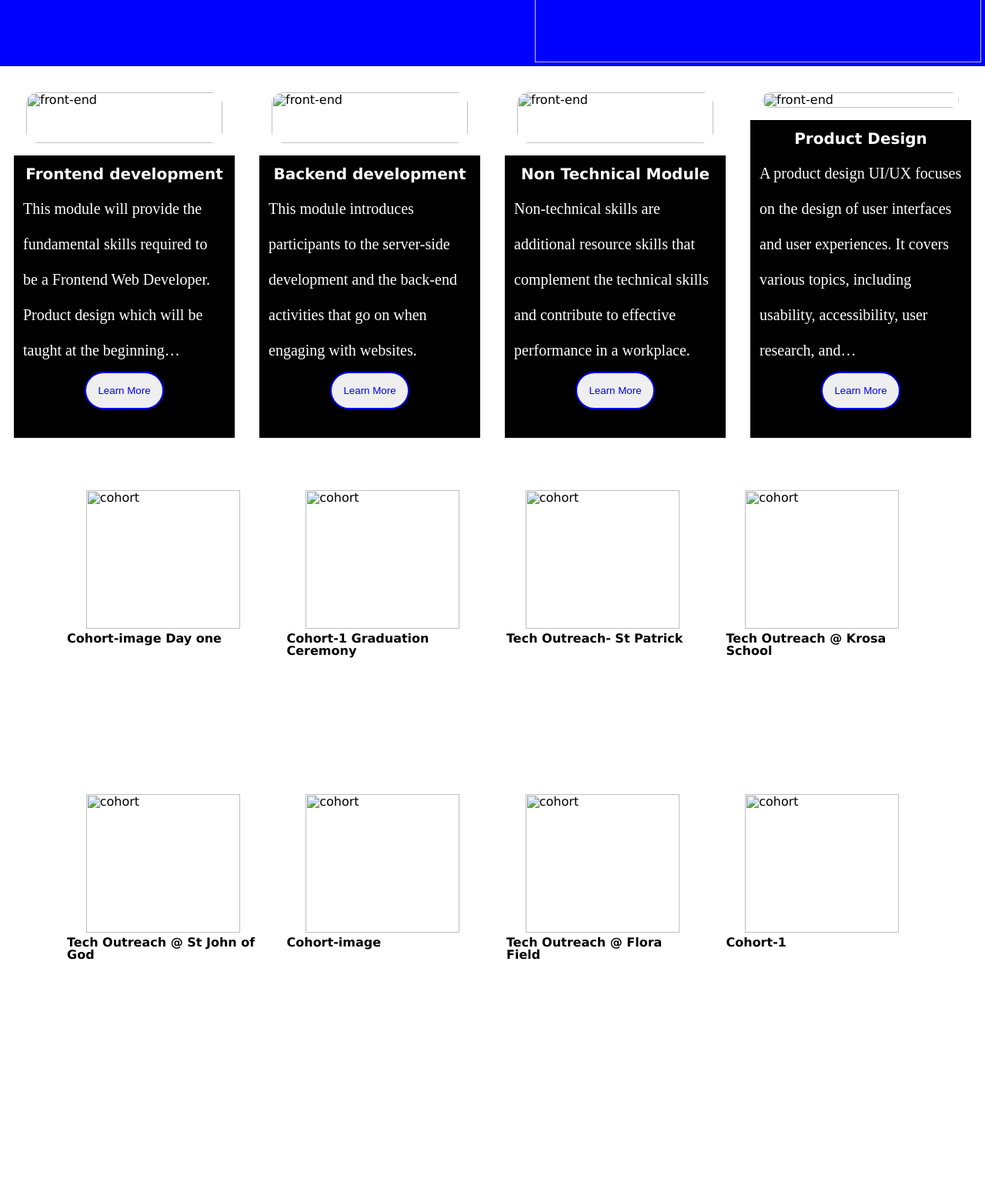
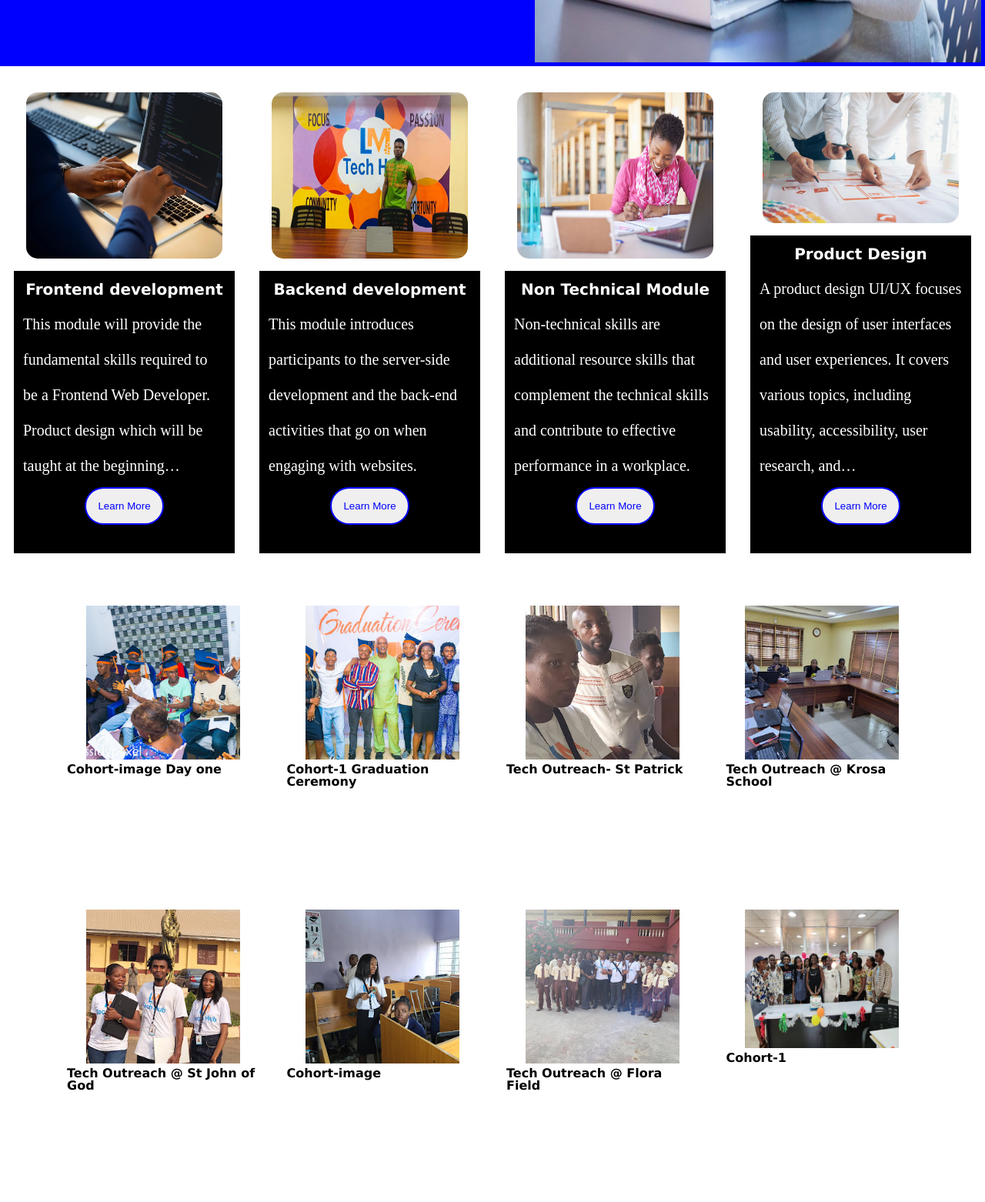
Before and after one commit to Nchedubem/Lesson_3_Task_3_Chidubem_Nweke, a website: page html/index.html in a window 1280 px wide. Shown: the part 800-2362 px from the top of the page at 77% size. Before the commit the page ends 2219 px from the top, so only its background shows below. Drawn offline with Linux system fonts and the light colour scheme; files that its build step writes are made by us from their sources.

Commit message:
update commit

```diff
--- a/html/index.html
+++ b/html/index.html
@@ -4,14 +4,14 @@ html lang="en">
         <meta http-equiv="X-UA-Compatible" content="IE=edge" />
         <meta name="viewport" content="width=device-width, initial-scale=1.0" />
         <link rel="stylesheet" href="../images/favicon.ico" type="image/logo" />
-        <link rel="stylesheet" href="./css/style.css" />
+        <link rel="stylesheet" href="../css/style.css" />
         <link href="https://fonts.googleapis.com/icon?family=Material+Icons" rel="stylesheet">
         <title>LM blog</title>
     </head>
     <body>
         <header>
             <div class="img-container">
-                <img src="./images/logo.png" class="logo-img" alt="logo" />
+                <img src="../images/logo.png" class="logo-img" alt="logo" />
             </div>
             <nav class="navbar">
                 <a href="#home">HOME</a>
@@ -32,14 +32,14 @@ html lang="en">
                 </p>
                 </div>
                 <div class="sectionimage">
-                  <img class="nerd-image" src="./images/academy-student-programmer-3.jpg" alt="image"/>
+                  <img class="nerd-image" src="../images/academy-student-programmer-3.jpg" alt="image"/>
                 </div>
 
         </section>
         <section class="jp">
             <div class="content">
                 <div class="img-container">
-                    <img src="./images/frontend-web-development.jpg" alt="front-end">
+                    <img src="../images/frontend-web-development.jpg" alt="front-end">
                 </div>
                 <div class="text-container">
                     <h1>Frontend development</h1>
@@ -51,7 +51,7 @@ html lang="en">
             </div>
             <div class="content">
                 <div class="img-container">
-                    <img src="./images/backend-web-development.jpg" alt="front-end">
+                    <img src="../images/backend-web-development.jpg" alt="front-end">
                 </div>
                 <div class="text-container">
                     <h1>Backend development</h1>
@@ -64,7 +64,7 @@ html lang="en">
             </div>
             <div class="content">
                 <div class="img-container">
-                    <img src="./images/non-technical-module.jpg" alt="front-end">
+                    <img src="../images/non-technical-module.jpg" alt="front-end">
                 </div>
                 <div class="text-container">
                     <h1>Non Technical Module</h1>
@@ -76,7 +76,7 @@ html lang="en">
             </div>
             <div class="content">
                 <div class="img-container">
-                    <img src="./images/product-design.jpg" alt="front-end">
+                    <img src="../images/product-design.jpg" alt="front-end">
                 </div>
                 <div class="text-container">
                     <h1>Product Design </h1>
@@ -91,7 +91,7 @@ html lang="en">
         <section class="cohort">
             <div class="content">
                 <div class="img-container">
-                    <img src="./images/Cohort-img1.jpg" alt="cohort">
+                    <img src="../images/Cohort-img1.jpg" alt="cohort">
                 </div>
                 <div class="text-container">
                     <h1>Cohort-image Day one</h1>
@@ -99,7 +99,7 @@ html lang="en">
             </div>
             <div class="content">
                 <div class="img-container">
-                    <img src="./images/Cohort-img2.jpg" alt="cohort">
+                    <img src="../images/Cohort-img2.jpg" alt="cohort">
                 </div>
                 <div class="text-container">
                     <h1>Cohort-1 Graduation Ceremony</h1>
@@ -107,7 +107,7 @@ html lang="en">
             </div>
             <div class="content">
                 <div class="img-container">
-                    <img src="./images/Cohort-img3.jpg" alt="cohort">
+                    <img src="../images/Cohort-img3.jpg" alt="cohort">
                 </div>
                 <div class="text-container">
                     <h1>Tech Outreach- St Patrick</h1>
@@ -115,7 +115,7 @@ html lang="en">
             </div>
             <div class="content">
                 <div class="img-container">
-                    <img src="./images/Cohort-img4.jpg" alt="cohort">
+                    <img src="../images/Cohort-img4.jpg" alt="cohort">
                 </div>
                 <div class="text-container">
                     <h1>Tech Outreach @ Krosa School</h1>
@@ -123,7 +123,7 @@ html lang="en">
             </div>
             <div class="content">
                 <div class="img-container">
-                    <img src="./images/Cohort-img5.jpg" alt="cohort">
+                    <img src="../images/Cohort-img5.jpg" alt="cohort">
                 </div>
                 <div class="text-container">
                     <h1>Tech Outreach @ St John of God</h1>
@@ -131,7 +131,7 @@ html lang="en">
             </div>
             <div class="content">
                 <div class="img-container">
-                    <img src="./images/Cohort-img6.jpg" alt="cohort">
+                    <img src="../images/Cohort-img6.jpg" alt="cohort">
                 </div>
                 <div class="text-container">
                     <h1>Cohort-image </h1>
@@ -139,7 +139,7 @@ html lang="en">
             </div>
             <div class="content">
                 <div class="img-container">
-                    <img src="./images/Cohort-img7.jpg" alt="cohort">
+                    <img src="../images/Cohort-img7.jpg" alt="cohort">
                 </div>
                 <div class="text-container">
                     <h1>Tech Outreach @ Flora Field</h1>
@@ -147,7 +147,7 @@ html lang="en">
             </div>
             <div class="content">
                 <div class="img-container">
-                    <img src="./images/Cohort-img8.jpg" alt="cohort">
+                    <img src="../images/Cohort-img8.jpg" alt="cohort">
                 </div>
                 <div class="text-container">
                     <h1>Cohort-1</h1>
```
